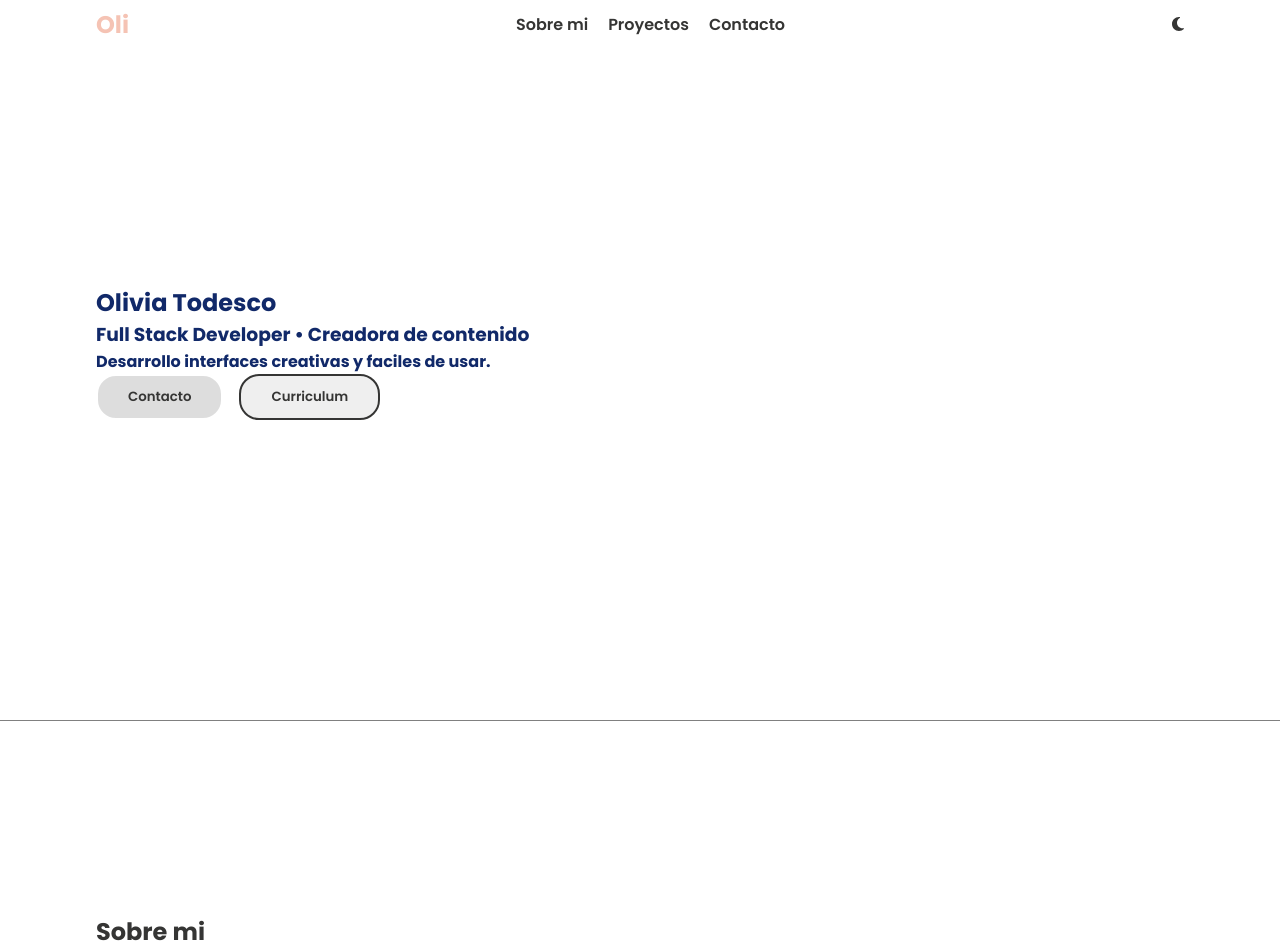
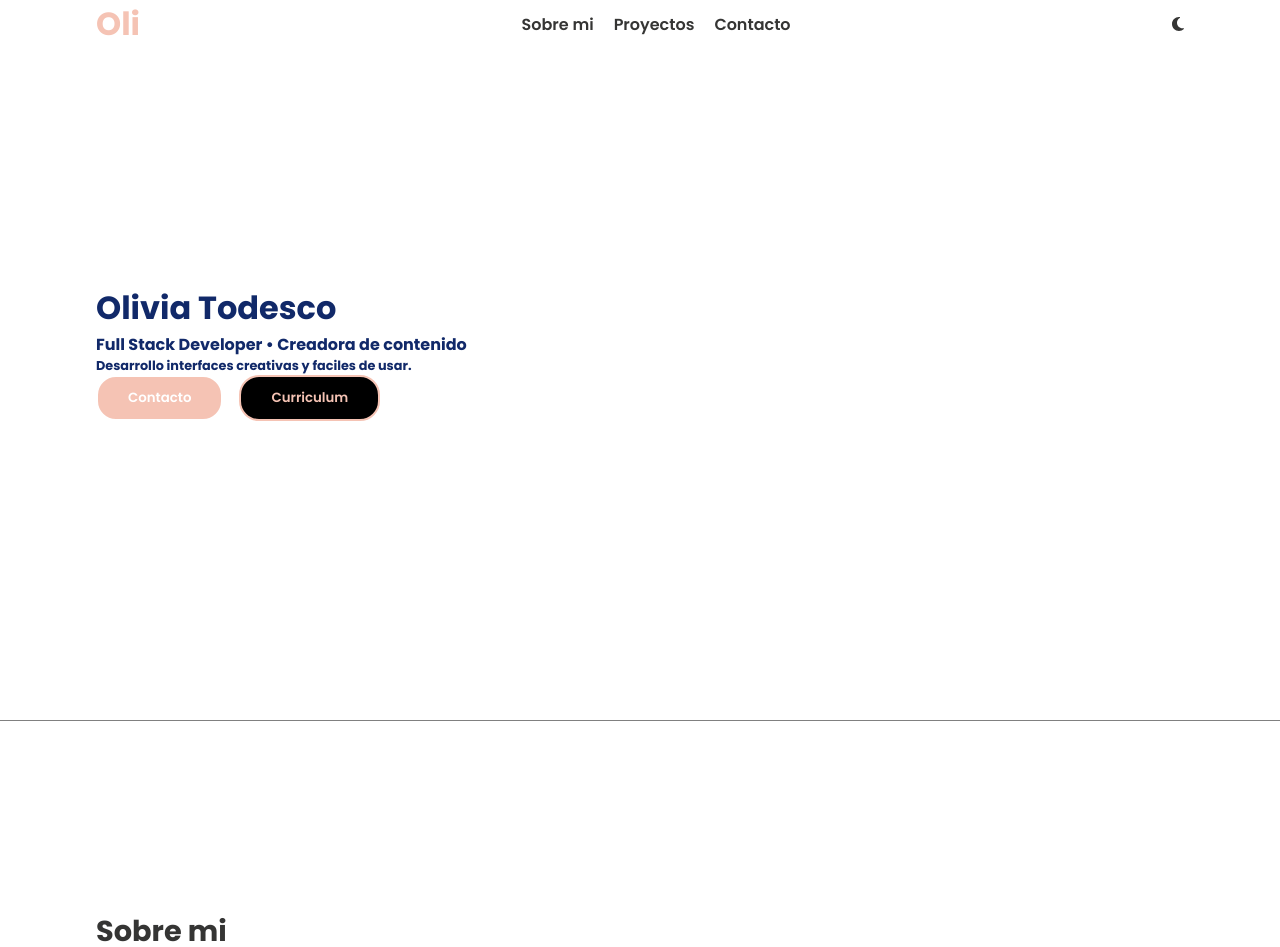
Before and after one commit to SrtaLiv/Portfolio-Vite, a React (Vite) app: page / in a window 1280 px wide. Shown: the top 947 px of the page. Built offline with nearby package versions, Linux system fonts and the light colour scheme; grey boxes are pictures that could not be loaded; a web font is replaced by a local one.

Commit message:
modifico colores dark

```diff
--- a/src/components/Inicio/inicio.scss
+++ b/src/components/Inicio/inicio.scss
@@ -33,25 +33,21 @@
         }
 
         button {
-            background-color: themed("verdeDark");
-            color: themed("textColor");
+            background-color: opacify($color: #000000, $amount: 0);
+            color: themed("primary");
             padding: 11px 30px;
             border-radius: 20px;
             font-weight: 600;
             transition: ease-in 0.2s;
-            border: solid themed("verdeDark") 2px;
+            border: solid themed("primary") 2px;
         }
-        button:hover {
-            background-color: themed("bgSoft");
-            cursor: pointer;
-        }
+
         .btn-contacto {
             border: 2px solid themed("bg");
-            background-color: rgba(0, 0, 0, 0.132);
+            background-color: themed("primary");
             margin: 0 1rem 1rem 0;
+            color: themed("bg");
         }
-        .btn-contacto:hover {
-            background-color: themed("bgSoft");
-        }
+
     }
 }
--- a/src/style.scss
+++ b/src/style.scss
@@ -84,13 +84,14 @@ a {
   transition: 0.2s ease-in-out;
 }
 
+a, button:hover {
+    cursor: pointer;
+}
+
+
+
 a:visited {
   color: inherit; /* Mantiene el mismo color que el enlace no visitado */
-}
-
-span {
-  font-weight: bold;
-  color: #417e5c;
 }
 
 //COLORES
@@ -146,6 +147,19 @@ span {
     animation: reveal 0.8s cubic-bezier(0.22, 0.61, 0.36, 1) 0.25s backwards;
   }
 
+  h1{
+    font-size: 2rem;
+  }
+  h2{
+    font-size: 1.8rem;
+  }
+  h3{
+    font-size: 1rem;
+  }
+  h4{
+    font-size: 0.8rem;
+  }
+
   @keyframes reveal {
     0% {
       opacity: 0;
@@ -159,4 +173,5 @@ span {
 
 
 
+
 }
```
